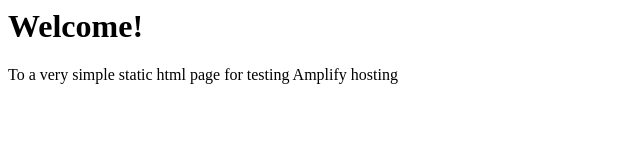
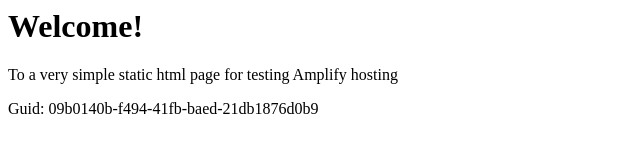
Before and after one commit to aws-aemilia-yul/Github-PR-Commit-Integration-Test-DoNotTouch-Gith-P5X5MO5I-v1-preprod-ca-central-1, a website: page src/index.html in a window 1280 px wide. Shown: the whole page, without its empty margins (0-640 px from the left). Drawn offline with Linux system fonts and the light colour scheme.

Commit message:
commit from integ tests

```diff
--- a/src/index.html
+++ b/src/index.html
@@ -1,3 +1,5 @@
+
+
 <html lang="en">
 
 <head>
@@ -10,6 +12,6 @@
 <body>
     <h1>Welcome!</h1>
     <p>To a very simple static html page for testing Amplify hosting</p>
-</body>
+    <p>Guid: 09b0140b-f494-41fb-baed-21db1876d0b9</p></body>
 
 </html>
```
